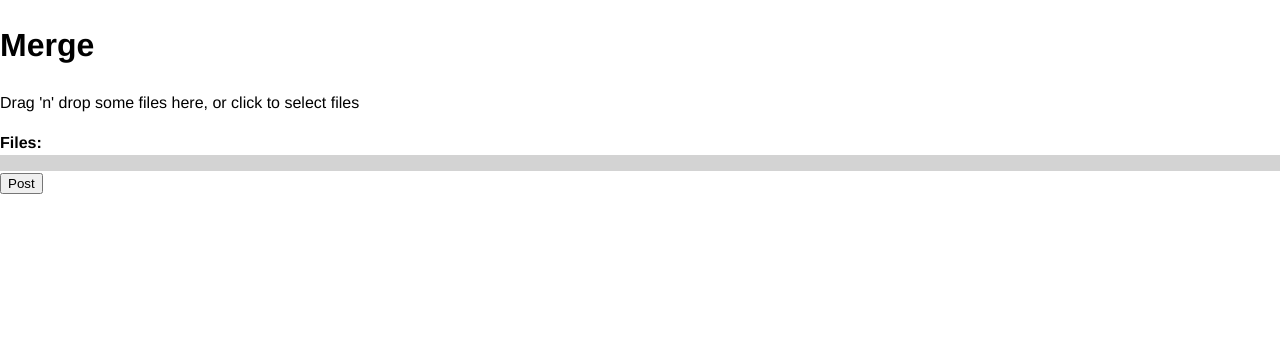
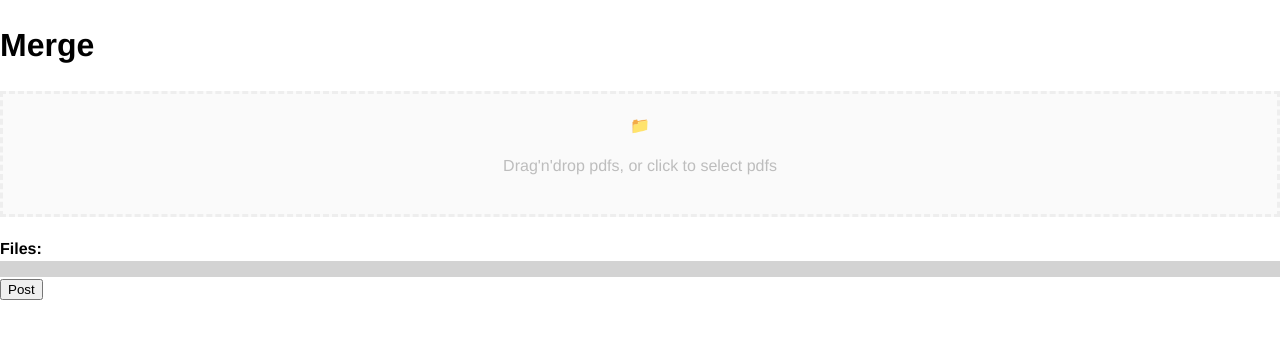
Before and after one commit to PDFcraft/pdfcraft-frontend, a React (Create React App) app: page /merge in a window 1280 px wide. Shown: the top 338 px of the page. Built offline with nearby package versions, Linux system fonts and the light colour scheme.

Commit message:
Style : Added simple styling to merge section

```diff
--- a/src/component/DragItem.js
+++ b/src/component/DragItem.js
@@ -83,6 +83,7 @@ const DragItem = (props) => {
                                             provided.draggableProps.style
                                         )}
                                     >
+                                        <img src="pdf_mark.svg" />
                                         {item.content}
                                     </div>
                                 )}
--- a/src/component/DropzoneComponent.js
+++ b/src/component/DropzoneComponent.js
@@ -7,15 +7,37 @@ const DropzoneComponent = ({ fileNames, handleDrop }) => {
         <>
             <GlobalStyle />
             <div>
-                <Dropzone onDrop={handleDrop} accept="application/pdf">
-                    {({ getRootProps, getInputProps }) => (
-                        <section>
-                            <div {...getRootProps()}>
+                <Dropzone
+                    onDrop={handleDrop}
+                    accept="application/pdf"
+                    minSize={1024}
+                    maxSize={3072000}
+                >
+                    {({
+                        getRootProps,
+                        getInputProps,
+                        isDragActive,
+                        isDragAccept,
+                        isDragReject
+                    }) => {
+                        const additionalClass = isDragAccept
+                            ? "accept"
+                            : isDragReject
+                                ? "reject"
+                                : "";
+
+                        return (
+                            <div
+                                {...getRootProps({
+                                    className: `dropzone ${additionalClass}`
+                                })}
+                            >
                                 <input {...getInputProps()} />
-                                <p>Drag 'n' drop some files here, or click to select files</p>
+                                <span>{isDragActive ? "📂" : "📁"}</span>
+                                <p>Drag'n'drop pdfs, or click to select pdfs</p>
                             </div>
-                        </section>
-                    )}
+                        );
+                    }}
                 </Dropzone>
 
                 <div>
```
Also changed, not shown: public/pdf_mark.svg (added).
